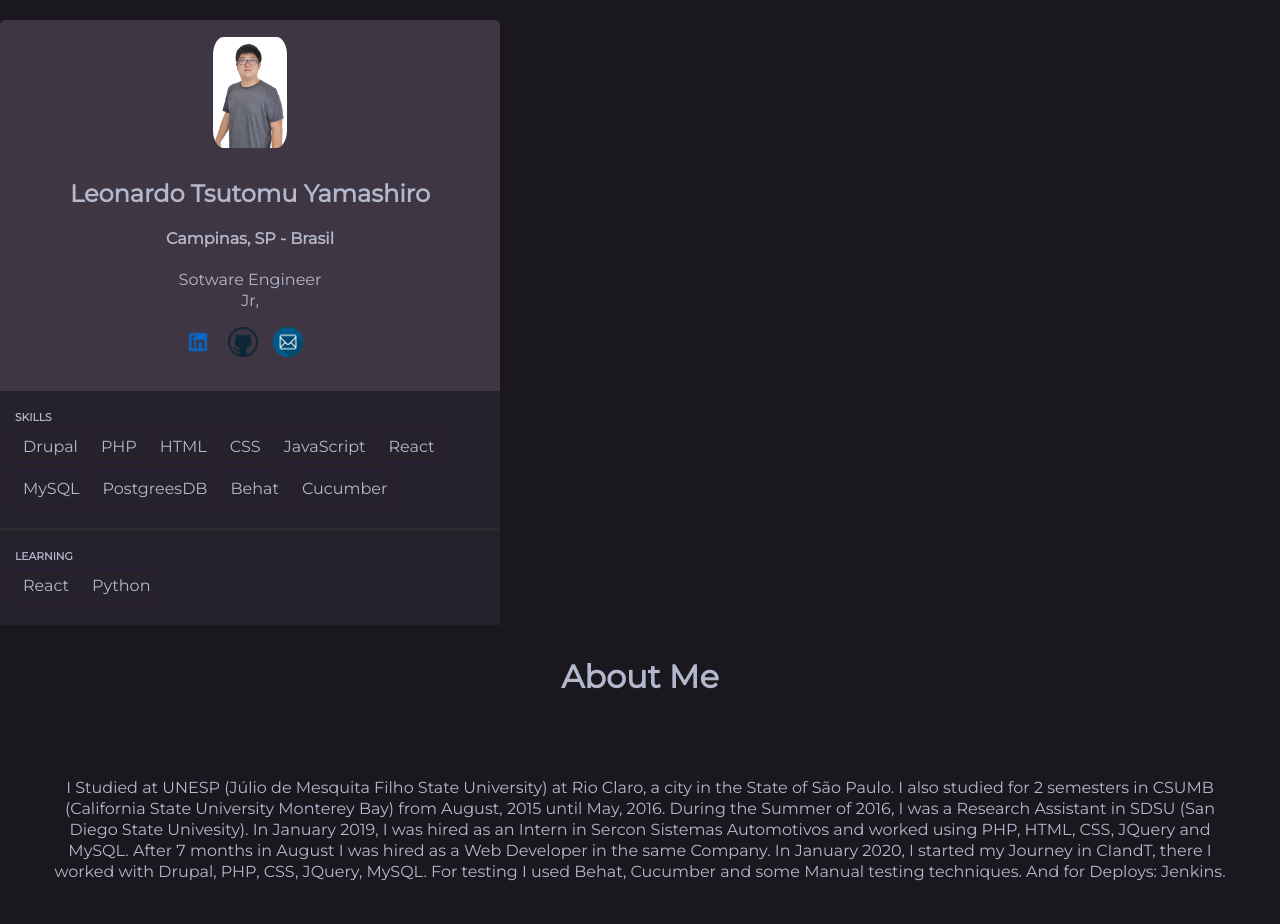
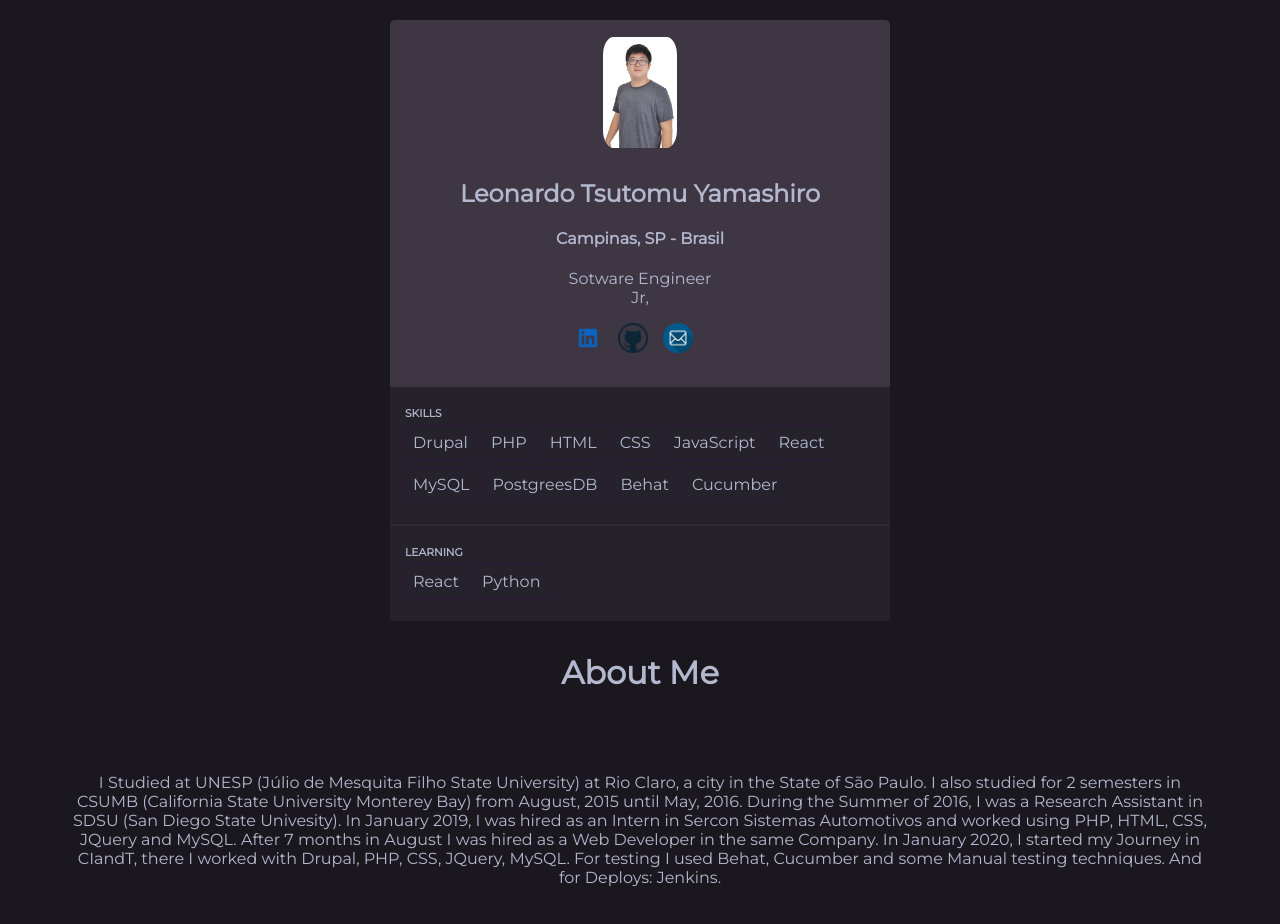
Before and after one commit to leotyama/profilesite, a React (Vite) app: page / in a window 1280 px wide. Shown: the top 924 px of the page. Built offline with nearby package versions, Linux system fonts and the light colour scheme.

Commit message:
Fixing CSS and image links

```diff
--- a/package.json
+++ b/package.json
@@ -12,6 +12,7 @@
     "react-router-dom": "^6.2.1"
   },
   "devDependencies": {
+    "@types/jquery": "^3.5.13",
     "@types/react": "^17.0.33",
     "@types/react-dom": "^17.0.10",
     "@vitejs/plugin-react": "^1.0.7",
--- a/src/AboutMe.tsx
+++ b/src/AboutMe.tsx
@@ -14,7 +14,8 @@ function AboutMe() {
         {
           textAlign: "center",
           color: "#B3B8CD",
-          padding: "50px"
+          padding: "50px",
+          margin: "20px"
         }}
       >I Studied at UNESP (Júlio de Mesquita Filho State University) at Rio Claro, a city in the State of São Paulo. I also studied for 2 semesters in CSUMB
       (California State University Monterey Bay) from August, 2015 until May, 2016. During the Summer of 2016, I was a Research Assistant in SDSU (San Diego State Univesity).
--- a/src/App.css
+++ b/src/App.css
@@ -24,9 +24,13 @@ h6 {
   text-transform: uppercase;
 }
 
-p {
+p .position {
   font-size: 16px;
   line-height: 21px;
+}
+
+.container-area {
+  text-align: center;
 }
 
 .card-container {
@@ -39,6 +43,7 @@ p {
    width: 500px;
    max-width: 100%;
    text-align: center;
+   margin: auto;
 }
 
 .card-container .round {
--- a/src/App.tsx
+++ b/src/App.tsx
@@ -3,20 +3,20 @@ import { Link, Route } from "react-router-dom"
 
 function App() {
   return (
-    <div className="card-container">
+     <div className="card-container">
       <img className="round" src="src/images/lyamashiro.jpg" alt="user"></img>
       <h2>Leonardo Tsutomu Yamashiro</h2>
       <h4>Campinas, SP - Brasil</h4>
-      <p>Sotware Engineer <br /> Jr,</p>
+      <p className="position">Sotware Engineer <br /> Jr,</p>
       <div className="buttons">
         <a className='icon_area' href='https://www.linkedin.com/in/leonardo-tsutomu-yamashiro/' target="_blank">
-          <img className="icon" src="src/images/linkedin-logo.png" ></img>
+          <img className="icon" src="./src/images/linkedin-logo.png" ></img>
         </a>
         <a className='icon_area' href='https://github.com/leotyama' target="_blank">
-          <img className="icon" src="src/images/github-logo.png" ></img>
+          <img className="icon" src="./src/images/github-logo.png" ></img>
         </a>
         <a className='icon_area' href='https://mail.google.com/mail/u/0/?fs=1&to=ltyamashiro@gmail.com&tf=cm' target="_blank">
-          <img className="icon" src="src/images/email-icon.png" ></img>
+          <img className="icon" src="./src/images/email-icon.png" ></img>
         </a>
       </div>
       <div className="skills">
```
Also changed, not shown: 1 other file (tests, documents, lock files or other folders).
